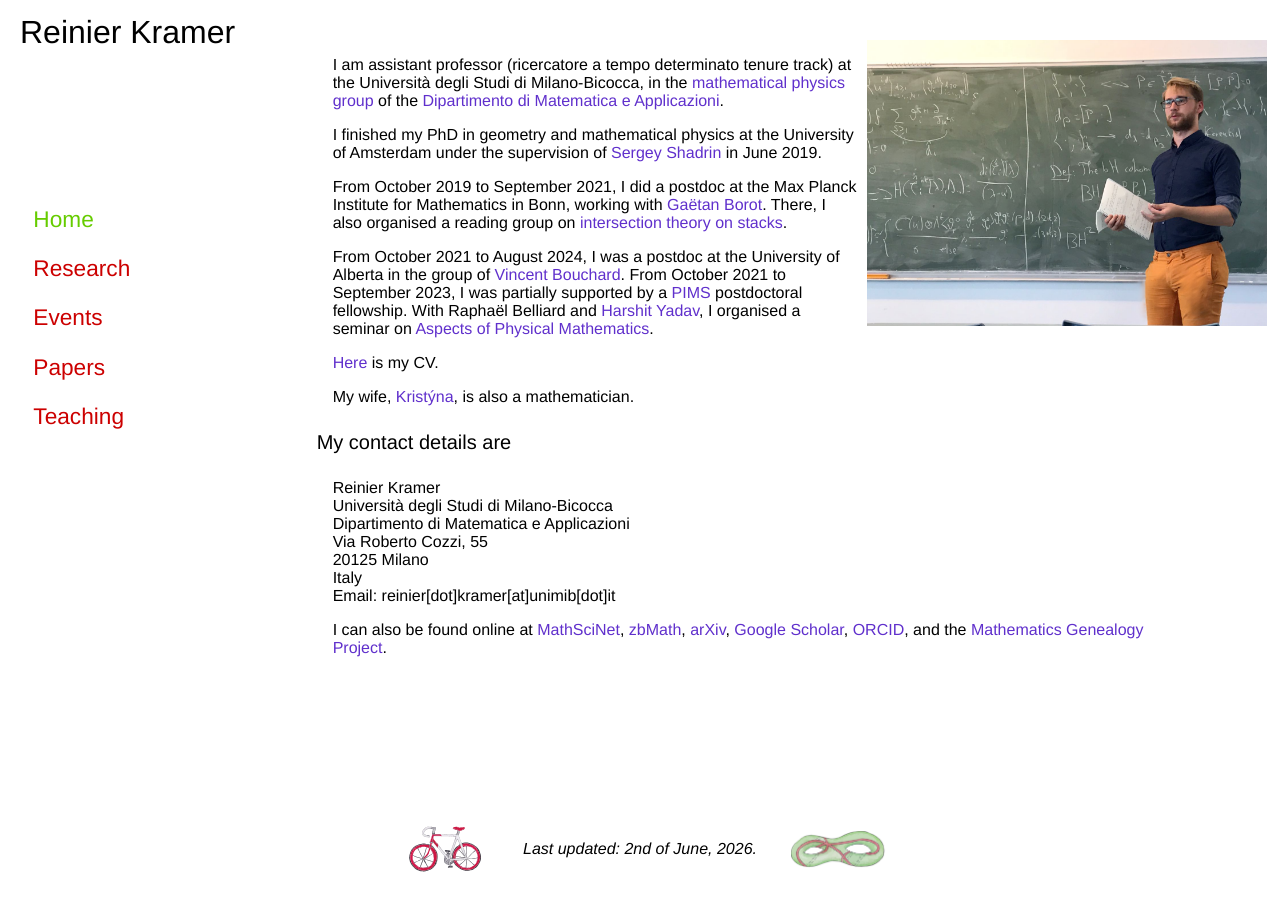
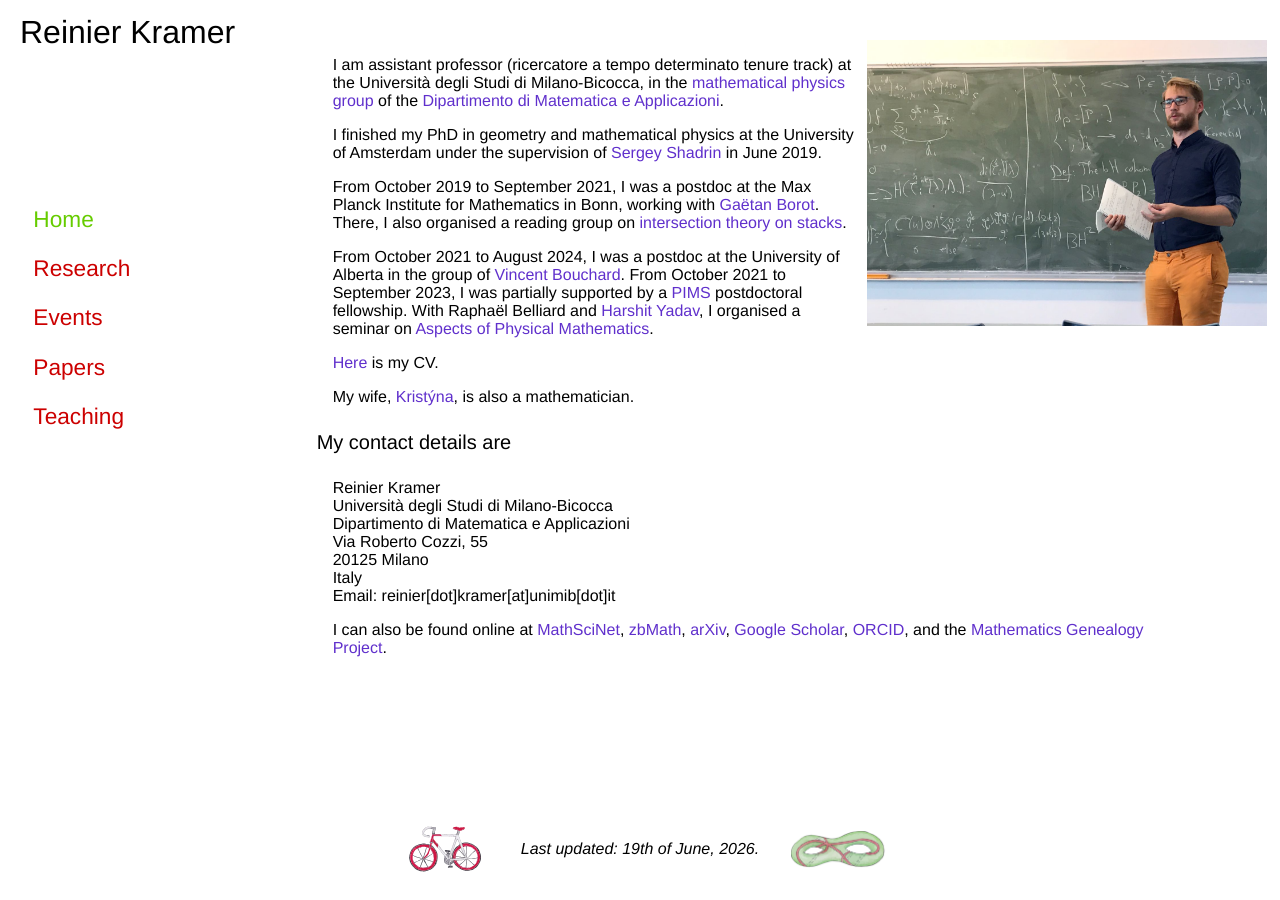
Before and after one commit to ReinierKramer/reinierkramer.github.io, a Jekyll site: the page built from home.html, in a window 1280 px wide. Built offline with Jekyll 4.4.1, drawn with Linux system fonts in a browser that asks for light colours; nearby versions of some CDN libraries.

Commit message:
Rephrasing on home page

```diff
--- a/_includes/footer.html
+++ b/_includes/footer.html
@@ -4,7 +4,7 @@
 			<img src="{{ site.baseurl }}/Images/Fietstekening.svg" alt="My bike. Credits to R. Rens." title="My bike. Credits to R. Rens." style="height:36pt">
 		</div>
 		<div style="display: inline-block;margin:auto;max-width:225pt;padding:12pt 0;">
-			<i>Last updated: 2nd of June, 2026.</i>
+			<i>Last updated: 19th of June, 2026.</i>
 		</div>
 		<div style="float:right;height:36pt;width:67pt;display:flex;align-items: center;">
 			<img src="{{ site.baseurl }}/Images/Dessin.png" alt="Dessin d'enfant from my defense invitation. Credits to R. Rens." title="Dessin d'enfant from my defense invitation. Credits to R. Rens." style="height:28pt;">
--- a/home.html
+++ b/home.html
@@ -23,7 +23,7 @@ title: "Home"
 	</p>
 
 	<p>
-		From October 2019 to September 2021, I did a postdoc at the Max Planck Institute for Mathematics in Bonn, working with <a href="http://people.mpim-bonn.mpg.de/gborot/home">Ga&euml;tan Borot</a>. There, I also organised a reading group on <a href="{{ site.baseurl }}/stacks/">intersection theory on stacks</a>.
+		From October 2019 to September 2021, I was a postdoc at the Max Planck Institute for Mathematics in Bonn, working with <a href="http://people.mpim-bonn.mpg.de/gborot/home">Ga&euml;tan Borot</a>. There, I also organised a reading group on <a href="{{ site.baseurl }}/stacks/">intersection theory on stacks</a>.
 	</p>
 
 	<p>
```
